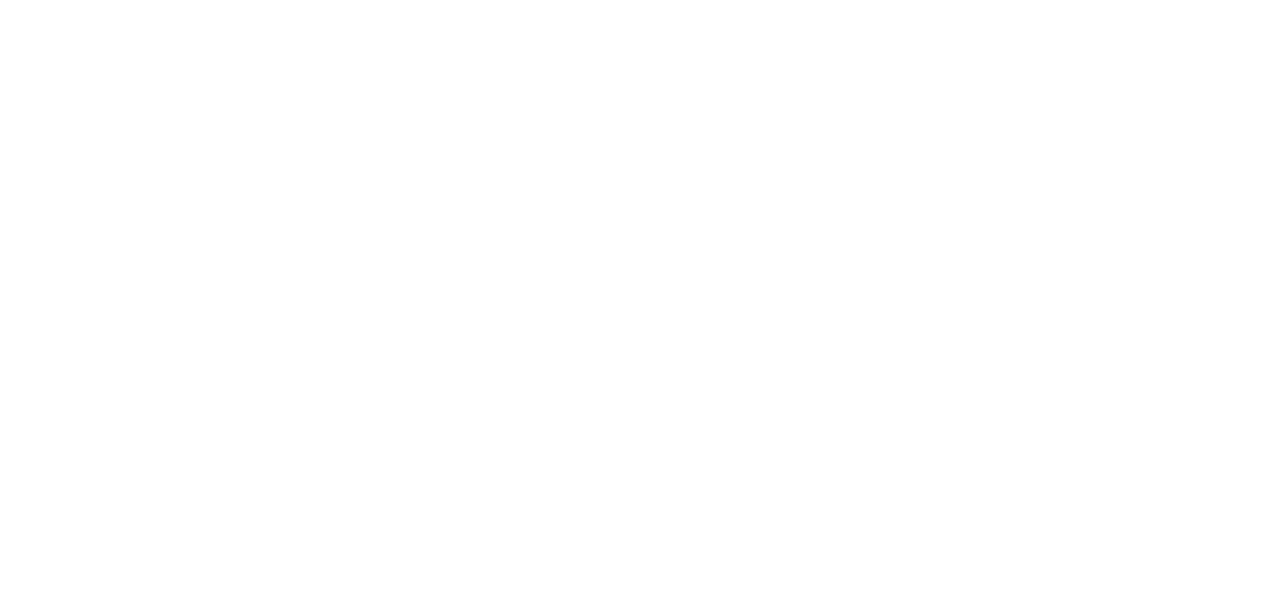
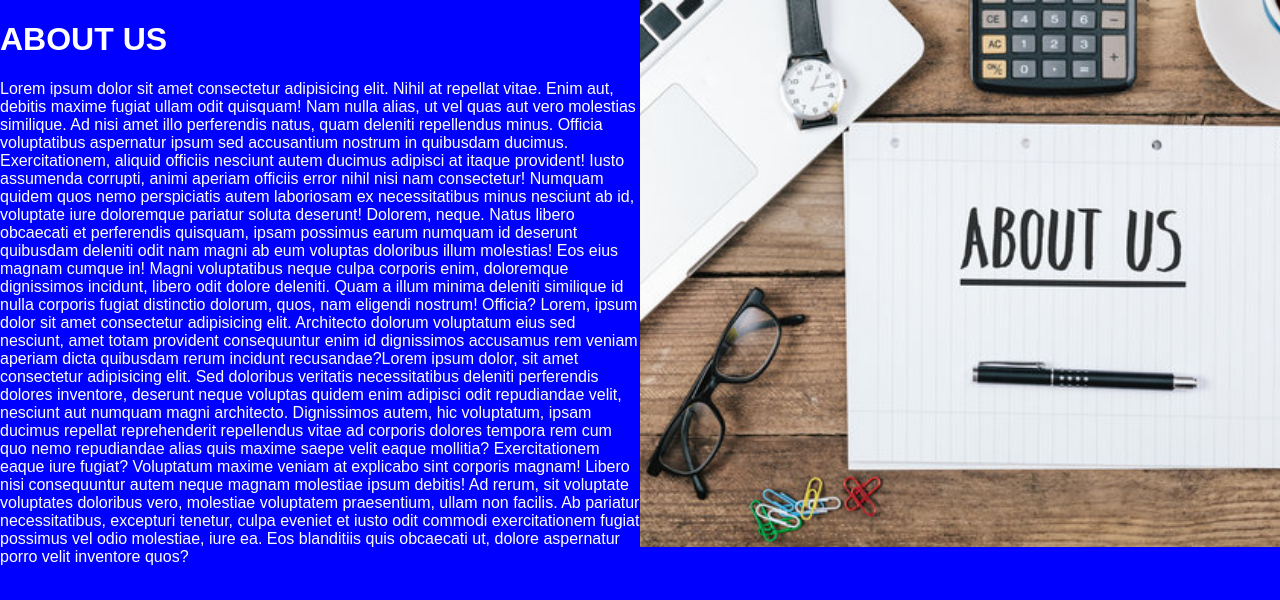
Before and after one commit to EyyubEkberov2012/Template-3, a plain HTML site: page about us.html in a window 1280 px wide. Drawn offline with Linux system fonts and the light colour scheme.

Commit message:
Dəyişiklər 2

```diff
--- a/about us.html
+++ b/about us.html
@@ -4,8 +4,22 @@
     <meta charset="UTF-8">
     <meta name="viewport" content="width=device-width, initial-scale=1.0">
     <title>Document</title>
+    <link rel="stylesheet" href="css/about us.css">
 </head>
 <body>
-
+    <div id="main">
+        <div class="div1">
+            <h1>ABOUT US</h1><p>Lorem ipsum dolor sit amet consectetur adipisicing elit. Nihil at repellat vitae. Enim aut, debitis maxime fugiat ullam odit quisquam! Nam nulla alias, ut vel quas aut vero molestias similique.
+            Ad nisi amet illo perferendis natus, quam deleniti repellendus minus. Officia voluptatibus aspernatur ipsum sed accusantium nostrum in quibusdam ducimus. Exercitationem, aliquid officiis nesciunt autem ducimus adipisci at itaque provident!
+            Iusto assumenda corrupti, animi aperiam officiis error nihil nisi nam consectetur! Numquam quidem quos nemo perspiciatis autem laboriosam ex necessitatibus minus nesciunt ab id, voluptate iure doloremque pariatur soluta deserunt!
+            Dolorem, neque. Natus libero obcaecati et perferendis quisquam, ipsam possimus earum numquam id deserunt quibusdam deleniti odit nam magni ab eum voluptas doloribus illum molestias! Eos eius magnam cumque in!
+            Magni voluptatibus neque culpa corporis enim, doloremque dignissimos incidunt, libero odit dolore deleniti. Quam a illum minima deleniti similique id nulla corporis fugiat distinctio dolorum, quos, nam eligendi nostrum! Officia?
+        Lorem, ipsum dolor sit amet consectetur adipisicing elit. Architecto dolorum voluptatum eius sed nesciunt, amet totam provident consequuntur enim id dignissimos accusamus rem veniam aperiam dicta quibusdam rerum incidunt recusandae?Lorem ipsum dolor, sit amet consectetur adipisicing elit. Sed doloribus veritatis necessitatibus deleniti perferendis dolores inventore, deserunt neque voluptas quidem enim adipisci odit repudiandae velit, nesciunt aut numquam magni architecto.
+        Dignissimos autem, hic voluptatum, ipsam ducimus repellat reprehenderit repellendus vitae ad corporis dolores tempora rem cum quo nemo repudiandae alias quis maxime saepe velit eaque mollitia? Exercitationem eaque iure fugiat?
+        Voluptatum maxime veniam at explicabo sint corporis magnam! Libero nisi consequuntur autem neque magnam molestiae ipsum debitis! Ad rerum, sit voluptate voluptates doloribus vero, molestiae voluptatem praesentium, ullam non facilis.
+        Ab pariatur necessitatibus, excepturi tenetur, culpa eveniet et iusto odit commodi exercitationem fugiat possimus vel odio molestiae, iure ea. Eos blanditiis quis obcaecati ut, dolore aspernatur porro velit inventore quos?
+</p></div>
+        <div class="div2"></div>
+    </div>
 </body>
 </html>
--- a/css/about us.css
+++ b/css/about us.css
@@ -0,0 +1,23 @@
+body{
+    margin: 0;
+    font-family: Arial, Helvetica, sans-serif;
+    color: white;
+    background-color: blue;
+}
+#main {
+    width: 100%;
+    min-height: 547px;
+}
+.div1{
+    width: 50%;
+    min-height: 547px;
+    float: left;
+}
+.div2{
+    width:50%;
+    min-height: 547px;
+    float: right;
+    background-image: url(../img/gg.jpg);
+    background-repeat: no-repeat;
+    background-size: cover;
+}
```
Also changed, not shown: img/gg.jpg (added).
